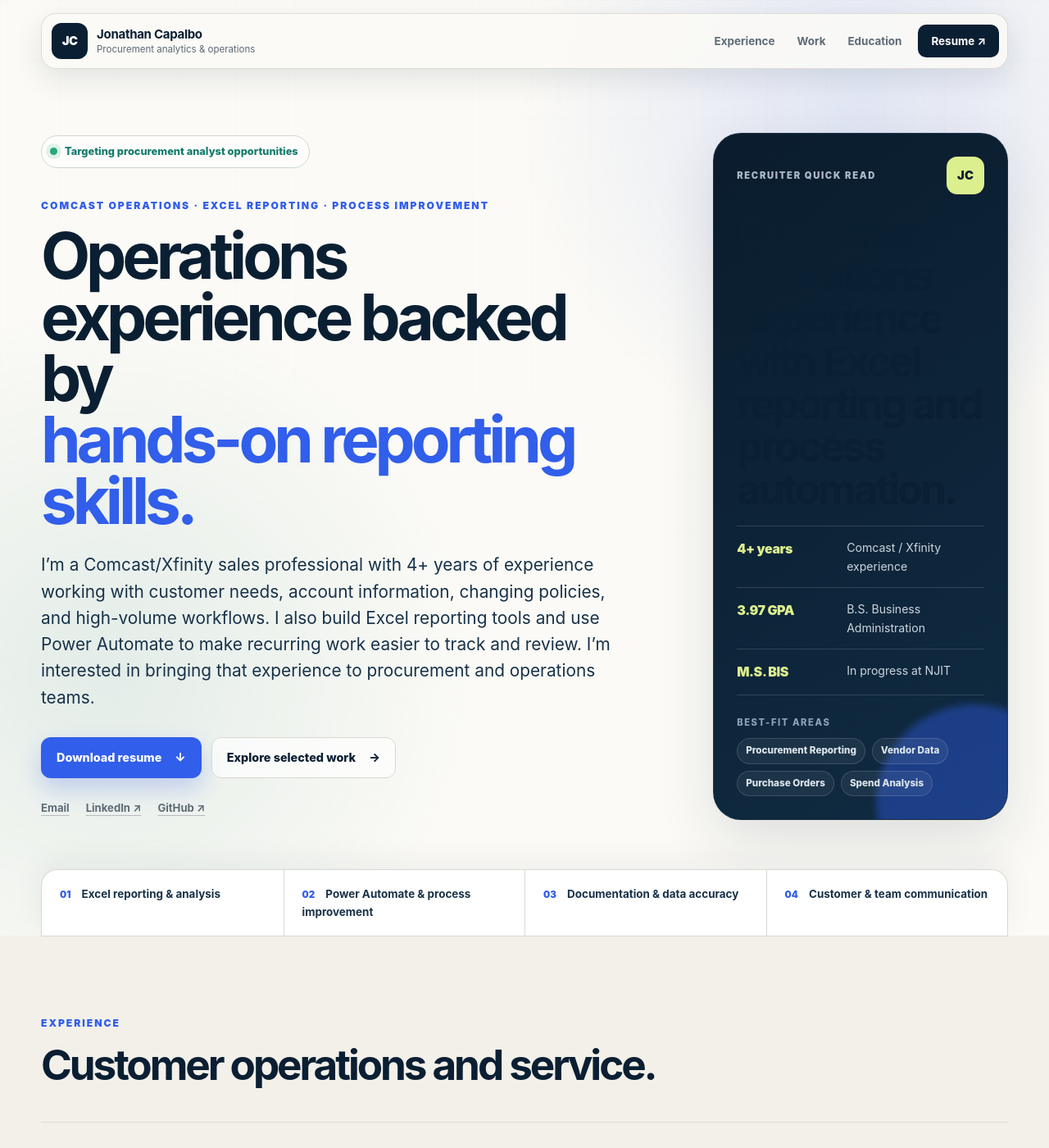
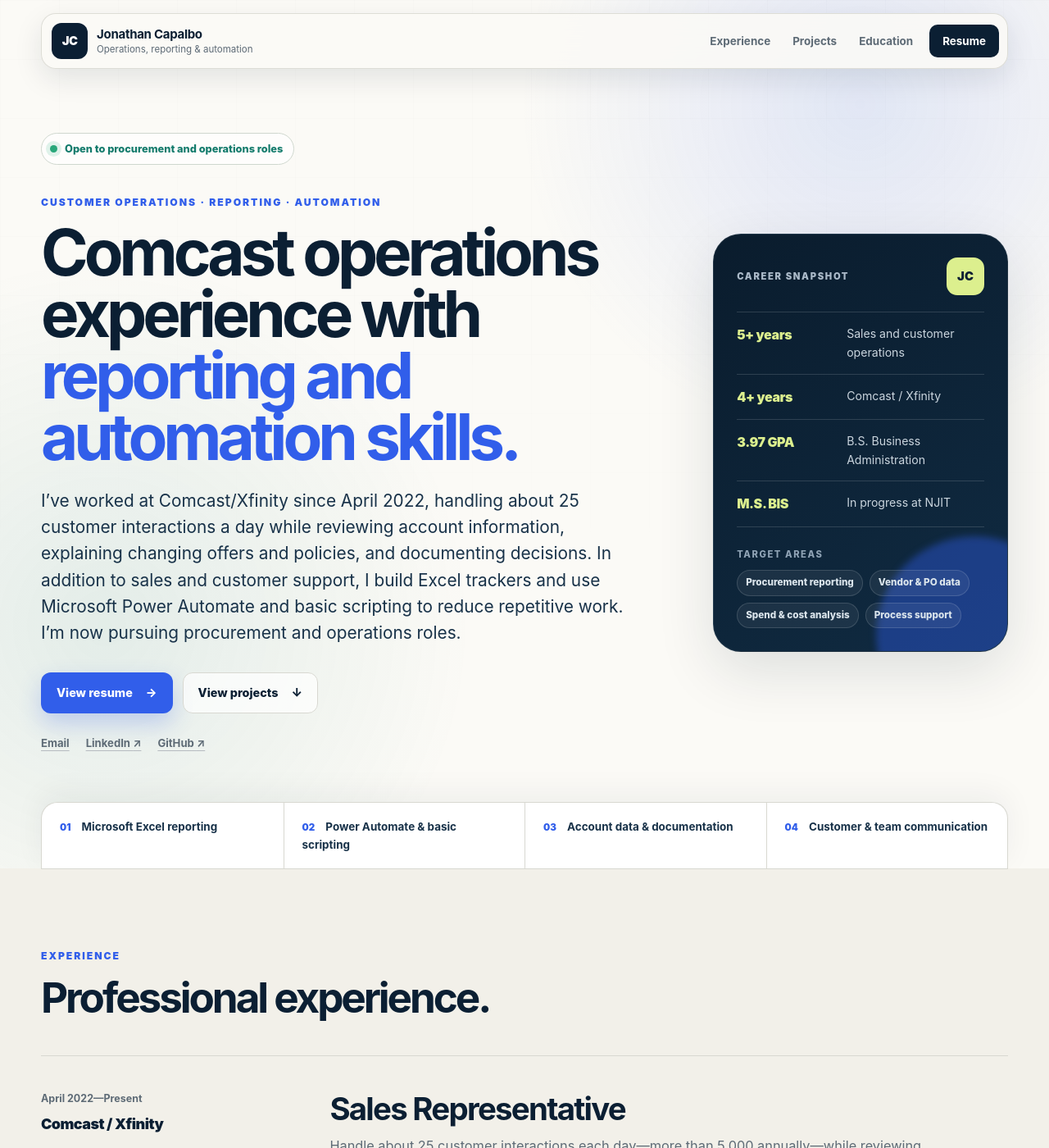
Before and after one commit to jon314159/JonathanCapalbo.me, a Jekyll site: the page index.html, which Jekyll copies as it is, in a window 1280 px wide and 1400 px high. Shown: the whole window at 82% size. Built offline with Jekyll 4.4.1, drawn with Linux system fonts in a browser that asks for light colours; some of the changed text lies outside the part shown.

Commit message:
Clarify portfolio positioning and simplify recruiter-facing copy

```diff
--- a/index.html
+++ b/index.html
@@ -3,16 +3,16 @@
   <head>
     <meta charset="UTF-8" />
     <meta name="viewport" content="width=device-width, initial-scale=1.0" />
-    <title>Jonathan Capalbo | Procurement Analytics &amp; Operations</title>
-    <meta name="description" content="Comcast/Xfinity professional with 4+ years of operations experience, Excel reporting skills, Power Automate experience, and NJIT education in business analytics and information systems." />
+    <title>Jonathan Capalbo | Operations, Reporting &amp; Automation</title>
+    <meta name="description" content="Customer operations professional with 5+ years of experience, including 4+ years at Comcast/Xfinity, plus Microsoft Excel reporting, Power Automate, basic scripting, and NJIT business education." />
     <meta name="theme-color" content="#0b1f33" />
-    <meta property="og:title" content="Jonathan Capalbo | Procurement Analytics &amp; Operations" />
-    <meta property="og:description" content="Four years of Comcast/Xfinity operations experience, hands-on Excel reporting, process automation, and an NJIT business and information systems education." />
+    <meta property="og:title" content="Jonathan Capalbo | Operations, Reporting &amp; Automation" />
+    <meta property="og:description" content="Customer operations experience at Comcast/Xfinity, Microsoft Excel reporting, Power Automate, basic scripting, and NJIT education in business and information systems." />
     <meta property="og:type" content="website" />
     <meta property="og:url" content="https://jonathancapalbo.me/" />
     <link rel="canonical" href="https://jonathancapalbo.me/" />
     <link rel="icon" href="favicon.svg" type="image/svg+xml" />
-    <link rel="stylesheet" href="assets/css/style.css?v=28" />
+    <link rel="stylesheet" href="assets/css/style.css?v=29" />
   </head>
   <body>
     <a class="skip-link" href="#main-content">Skip to content</a>
@@ -21,27 +21,27 @@
       <div class="nav-shell">
         <a class="brand" href="#top" aria-label="Jonathan Capalbo, home">
           <span class="brand-mark" aria-hidden="true">JC</span>
-          <span class="brand-copy"><strong>Jonathan Capalbo</strong><small>Procurement analytics &amp; operations</small></span>
+          <span class="brand-copy"><strong>Jonathan Capalbo</strong><small>Operations, reporting &amp; automation</small></span>
         </a>
 
         <nav aria-label="Main navigation">
           <a href="#experience">Experience</a>
-          <a href="#projects">Work</a>
+          <a href="#projects">Projects</a>
           <a href="#education">Education</a>
-          <a class="nav-resume" href="resume.pdf">Resume <span aria-hidden="true">↗</span></a>
+          <a class="nav-resume" href="resume.pdf">Resume</a>
         </nav>
       </div>
 
       <div class="hero-shell">
         <div class="hero-copy">
-          <p class="availability"><span aria-hidden="true"></span>Targeting procurement analyst opportunities</p>
-          <p class="eyebrow">Comcast operations · Excel reporting · Process improvement</p>
-          <h1>Operations experience backed by <em>hands-on reporting skills.</em></h1>
-          <p class="hero-summary">I’m a Comcast/Xfinity sales professional with 4+ years of experience working with customer needs, account information, changing policies, and high-volume workflows. I also build Excel reporting tools and use Power Automate to make recurring work easier to track and review. I’m interested in bringing that experience to procurement and operations teams.</p>
+          <p class="availability"><span aria-hidden="true"></span>Open to procurement and operations roles</p>
+          <p class="eyebrow">Customer operations · Reporting · Automation</p>
+          <h1>Comcast operations experience with <em>reporting and automation skills.</em></h1>
+          <p class="hero-summary">I’ve worked at Comcast/Xfinity since April 2022, handling about 25 customer interactions a day while reviewing account information, explaining changing offers and policies, and documenting decisions. In addition to sales and customer support, I build Excel trackers and use Microsoft Power Automate and basic scripting to reduce repetitive work. I’m now pursuing procurement and operations roles.</p>
 
           <div class="button-row">
-            <a class="button button-primary" href="resume.pdf">Download resume <span aria-hidden="true">↓</span></a>
-            <a class="button button-secondary" href="#projects">Explore selected work <span aria-hidden="true">→</span></a>
+            <a class="button button-primary" href="resume.pdf">View resume <span aria-hidden="true">→</span></a>
+            <a class="button button-secondary" href="#projects">View projects <span aria-hidden="true">↓</span></a>
           </div>
 
           <div class="hero-links" aria-label="Professional links">
@@ -51,28 +51,28 @@
           </div>
         </div>
 
-        <aside class="recruiter-card" aria-label="Recruiter quick read">
+        <aside class="recruiter-card" aria-label="Career snapshot">
           <div class="card-topline">
-            <p>Recruiter quick read</p>
+            <p>Career snapshot</p>
             <span class="card-monogram" aria-hidden="true">JC</span>
           </div>
-          <h2>Customer operations experience with Excel reporting and process automation.</h2>
           <dl class="quick-facts">
-            <div><dt>4+ years</dt><dd>Comcast / Xfinity experience</dd></div>
+            <div><dt>5+ years</dt><dd>Sales and customer operations</dd></div>
+            <div><dt>4+ years</dt><dd>Comcast / Xfinity</dd></div>
             <div><dt>3.97 GPA</dt><dd>B.S. Business Administration</dd></div>
             <div><dt>M.S. BIS</dt><dd>In progress at NJIT</dd></div>
           </dl>
           <div class="focus-block">
-            <span>Best-fit areas</span>
-            <div class="chip-row"><span>Procurement Reporting</span><span>Vendor Data</span><span>Purchase Orders</span><span>Spend Analysis</span></div>
+            <span>Target areas</span>
+            <div class="chip-row"><span>Procurement reporting</span><span>Vendor &amp; PO data</span><span>Spend &amp; cost analysis</span><span>Process support</span></div>
           </div>
         </aside>
       </div>
 
       <div class="proof-bar" aria-label="Core strengths">
-        <p><span>01</span> Excel reporting &amp; analysis</p>
-        <p><span>02</span> Power Automate &amp; process improvement</p>
-        <p><span>03</span> Documentation &amp; data accuracy</p>
+        <p><span>01</span> Microsoft Excel reporting</p>
+        <p><span>02</span> Power Automate &amp; basic scripting</p>
+        <p><span>03</span> Account data &amp; documentation</p>
         <p><span>04</span> Customer &amp; team communication</p>
       </div>
     </header>
@@ -81,7 +81,7 @@
       <section class="section experience-section" id="experience">
         <div class="section-heading compact-heading">
           <p class="eyebrow">Experience</p>
-          <h2>Customer operations and service.</h2>
+          <h2>Professional experience.</h2>
         </div>
 
         <div class="timeline">
@@ -111,9 +111,9 @@
               <h3>Customer Service Representative</h3>
               <p class="role-intro">Supported claimants and clients in a remote, high-volume environment that required accurate categorization, documentation, and handoffs.</p>
               <ul class="signal-list">
-                <li><strong>Resolution</strong><span>Investigated customer inquiries and communicated next steps clearly.</span></li>
-                <li><strong>Organization</strong><span>Reviewed, categorized, and routed email requests for timely responses.</span></li>
-                <li><strong>Execution</strong><span>Balanced competing priorities while maintaining accurate issue documentation.</span></li>
+                <li><strong>Customer support</strong><span>Investigated customer inquiries and explained next steps clearly.</span></li>
+                <li><strong>Request routing</strong><span>Reviewed, categorized, and routed email requests for timely responses.</span></li>
+                <li><strong>Prioritization</strong><span>Managed competing requests while keeping issue documentation accurate.</span></li>
               </ul>
             </div>
           </article>
@@ -124,31 +124,31 @@
         <div class="section work-inner">
           <div class="section-heading compact-heading">
             <p class="eyebrow">Selected work</p>
-            <h2>Reporting and process-improvement projects.</h2>
+            <h2>Selected projects.</h2>
           </div>
 
           <article class="featured-project">
             <div class="project-copy">
-              <p class="project-label">Featured project · Excel analytics &amp; reporting</p>
+              <p class="project-label">Excel reporting project</p>
               <h3>Sales Performance Tracker</h3>
-              <p class="project-lede">Built an Excel tracker that combines daily activity, product results, account notes, goals, and summary metrics in one place. Automation reduced routine cleanup and dashboard updates by an estimated 2–3 hours per week while lowering duplicate-entry and missing-field risk.</p>
+              <p class="project-lede">Built an Excel tracker for daily sales activity, product results, account notes, goals, and summary metrics. Automation reduced manual cleanup and dashboard updates by an estimated 2–3 hours per week and helped prevent duplicate or incomplete entries.</p>
 
               <div class="project-detail-grid">
                 <div><span>2–3 hours / week</span><p>Estimated reporting and cleanup time saved—100+ hours annually.</p></div>
-                <div><span>5 data categories</span><p>Combined in one consistent reporting workflow.</p></div>
-                <div><span>Fewer gaps</span><p>Reduced duplicate entries and missing fields.</p></div>
+                <div><span>5 data categories</span><p>Activity, results, notes, goals, and summaries.</p></div>
+                <div><span>Data checks</span><p>Flags duplicate entries and missing fields.</p></div>
               </div>
 
               <div class="tag-row"><span>Excel analytics</span><span>Dashboard reporting</span><span>Data integrity</span><span>Process improvement</span></div>
             </div>
 
-            <div class="workflow-visual" aria-label="Tracker workflow: capture activity, structure data, review performance, support action">
-              <p class="visual-label">How the work flows</p>
+            <div class="workflow-visual" aria-label="Tracker workflow: capture, standardize, analyze, and update">
+              <p class="visual-label">Tracker workflow</p>
               <ol>
                 <li><span>01</span><strong>Capture</strong><small>Source data</small></li>
                 <li><span>02</span><strong>Standardize</strong><small>Consistent inputs</small></li>
-                <li><span>03</span><strong>Analyze</strong><small>Trends &amp; exceptions</small></li>
-                <li><span>04</span><strong>Improve</strong><small>Review &amp; follow-up</small></li>
+                <li><span>03</span><strong>Analyze</strong><small>Trends &amp; results</small></li>
+                <li><span>04</span><strong>Update</strong><small>Reports &amp; follow-up</small></li>
               </ol>
               <div class="visual-footer"><span>Input</span><span class="visual-line"></span><span>Insight</span></div>
             </div>
@@ -157,18 +157,18 @@
           <div class="secondary-projects">
             <article class="project-card">
               <div class="project-icon" aria-hidden="true">↗</div>
-              <p class="project-label">Business &amp; cost analysis</p>
+              <p class="project-label">Academic project · Business &amp; cost analysis</p>
               <h3>Sales &amp; Strategy Analysis</h3>
-              <p>Analyzed seven years of sales, market share, costs, profit, cash flow, and product strategy to identify trends and recommend next steps.</p>
+              <p>Reviewed seven years of sales, market share, costs, profit, cash flow, and product strategy, then summarized the trends and recommended next steps.</p>
               <div class="tag-row"><span>Data analysis</span><span>Market trends</span><span>Cost review</span></div>
             </article>
 
             <article class="project-card accent-project">
               <div class="project-icon" aria-hidden="true">◎</div>
-              <p class="project-label">Process support</p>
+              <p class="project-label">Academic project · Process documentation</p>
               <h3>Knowledge Management &amp; Documentation</h3>
-              <p>Created ServiceNow support content and proposed a structured author, review, approval, and retrieval workflow for internal information.</p>
-              <div class="tag-row"><span>ServiceNow</span><span>Microsoft 365</span><span>Knowledge governance</span></div>
+              <p>Created ServiceNow support content and designed a workflow for drafting, reviewing, approving, and finding internal information.</p>
+              <div class="tag-row"><span>ServiceNow</span><span>Microsoft 365</span><span>Documentation workflow</span></div>
             </article>
           </div>
         </div>
@@ -177,21 +177,21 @@
       <section class="section skills-section" id="skills">
         <div class="section-heading compact-heading">
           <p class="eyebrow">Skills</p>
-          <h2>Tools I use in day-to-day work and projects.</h2>
+          <h2>Tools and skills used in work and coursework.</h2>
         </div>
 
         <div class="skill-groups">
           <article>
             <p class="skill-index">01 / Data &amp; reporting</p>
-            <div class="skill-list"><span>Excel analysis</span><span>Trackers &amp; dashboards</span><span>Data validation</span><span>Trend &amp; cost analysis</span><span>Tableau exposure</span><span>SQL exposure</span></div>
+            <div class="skill-list"><span>Microsoft Excel</span><span>Reports &amp; dashboards</span><span>Data cleanup &amp; validation</span><span>Trend &amp; cost analysis</span><span>Tableau (coursework)</span><span>SQL (coursework)</span></div>
           </article>
           <article>
             <p class="skill-index">02 / Automation &amp; process</p>
-            <div class="skill-list"><span>Microsoft Power Automate</span><span>Basic scripting</span><span>Process improvement</span><span>Documentation</span><span>Policy interpretation</span><span>ServiceNow</span></div>
+            <div class="skill-list"><span>Microsoft Power Automate</span><span>Basic scripting</span><span>Teams &amp; email automation</span><span>Process documentation</span><span>Policy interpretation</span><span>ServiceNow</span></div>
           </article>
           <article>
             <p class="skill-index">03 / Operations &amp; communication</p>
-            <div class="skill-list"><span>Customer operations</span><span>Account &amp; workflow review</span><span>Cross-functional communication</span><span>High-volume prioritization</span><span>Clear written summaries</span></div>
+            <div class="skill-list"><span>Sales &amp; customer operations</span><span>Account review</span><span>High-volume workload management</span><span>Cross-team communication</span><span>Written summaries</span></div>
           </article>
         </div>
       </section>
@@ -199,7 +199,7 @@
       <section class="section education-section" id="education">
         <div class="education-intro">
           <p class="eyebrow">Education</p>
-          <h2>NJIT education in business, analytics, and information systems.</h2>
+          <h2>Education and relevant coursework.</h2>
         </div>
 
         <div class="education-stack">
@@ -233,9 +233,9 @@
 
       <section class="contact-section" id="contact">
         <div class="contact-copy">
-          <p class="eyebrow">Let’s connect</p>
-          <h2>Interested in working together?</h2>
-          <p>I’m pursuing procurement and operations roles where accurate reporting, clear documentation, and process improvement support better decisions.</p>
+          <p class="eyebrow">Contact</p>
+          <h2>Open to procurement and operations opportunities.</h2>
+          <p>Email is the best way to reach me. You can also view my resume, LinkedIn profile, and GitHub below.</p>
         </div>
         <div class="contact-actions">
           <a class="button contact-primary" href="mailto:jonathancapalbo1@gmail.com">jonathancapalbo1@gmail.com <span aria-hidden="true">→</span></a>
@@ -249,7 +249,7 @@
     </main>
 
     <footer>
-      <p><strong>Jonathan Capalbo</strong><span>Operations · Reporting · Process improvement</span></p>
+      <p><strong>Jonathan Capalbo</strong><span>Operations · Reporting · Automation</span></p>
       <p>© 2026 Jonathan Capalbo.</p>
     </footer>
   </body>
```
